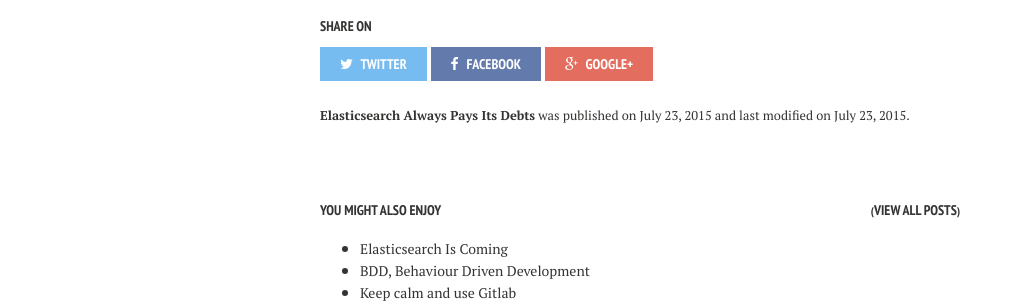
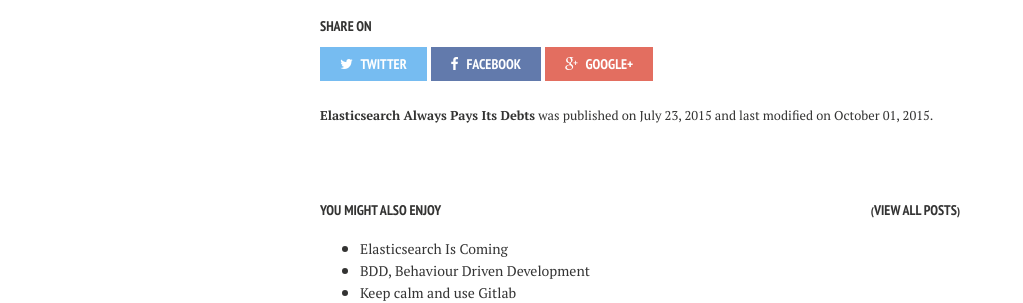
Before and after one commit to semji/reputationvip.github.io, a Jekyll site: the page built from _posts/2015-07-23-elasticsearch-always-pays-its-debts.md, in a window 1280 px wide and 900 px high, scrolled down 34615 px. Shown: the part 438-741 px from the top of the window, without its empty margins (0-1023 px from the left). Built offline with Jekyll 4.4.1, drawn with Linux system fonts in a browser that asks for light colours; nearby versions of some CDN libraries; comment, search, counter and statistics services are not loaded.

Commit message:
Set date

```diff
--- a/_posts/2015-07-23-elasticsearch-always-pays-its-debts.md
+++ b/_posts/2015-07-23-elasticsearch-always-pays-its-debts.md
@@ -3,7 +3,7 @@ layout: post
 author: quentin_fayet
 title: "Elasticsearch Always Pays Its Debts"
 excerpt: "This second article about Elasticsearch goes through mapping and the basic of full-text search"
-modified: 2015-07-23
+modified: 2015-10-01
 tags: [elasticsearch, fullt-text research, apache, lucene, mapping]
 comments: true
 image:
```
